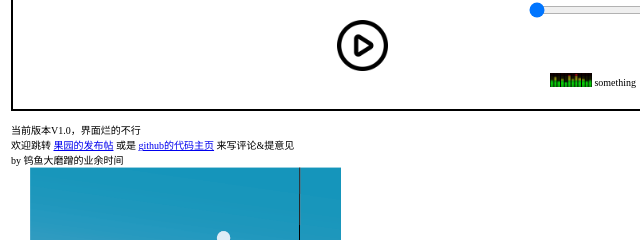
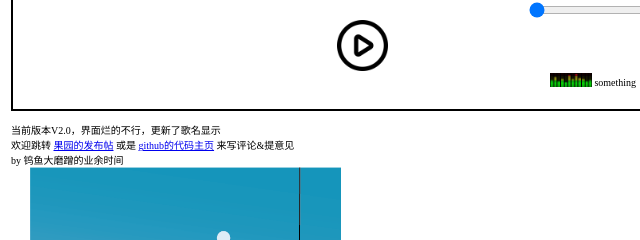
Before and after one commit to TungsticFish/LocalMusicPlayer, a plain HTML site: page index.html in a window 1280 px wide. Shown: the part 363-603 px from the top of the page, 47-687 px from the left. Drawn offline with Linux system fonts and the light colour scheme.

Commit message:
名字改成v2.0

```diff
--- a/index.html
+++ b/index.html
@@ -47,7 +47,7 @@
         <img src=".\graph\music_player.png" width=10% alt="" id="masterPlay" class="text-center">
     </div>
     <div class="songInfo">
-        <img src=".\graph\playing.gif" width="42px" alt="" id="gif"> <span id="masterSongName"class='SongName' >something </span>
+        <img src=".\graph\playing.gif" width="42px" alt="" id="gif"> <span id="masterSongName"class='SongName'>something </span>
     </div>
 </div>
 
@@ -56,7 +56,7 @@
 
 <div class='Bottom'>
     <br>
-    <div>当前版本V1.0，界面烂的不行</div>
+    <div>当前版本V2.0，界面烂的不行，更新了歌名显示</div>
     <div>
         欢迎跳转
         <a target="_blank" href="https://www.goddessfantasy.net/bbs/index.php?topic=153373.0">
```
